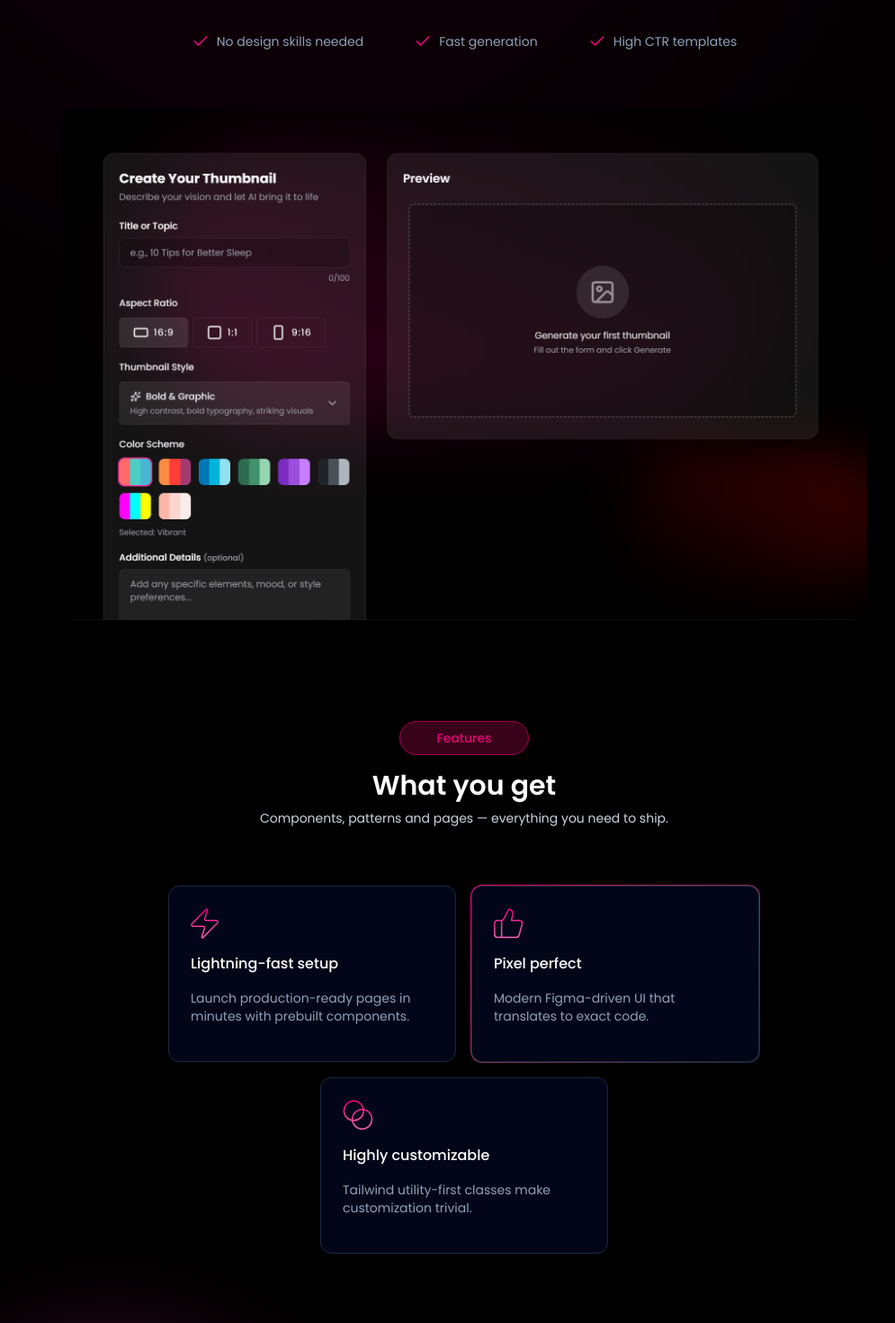
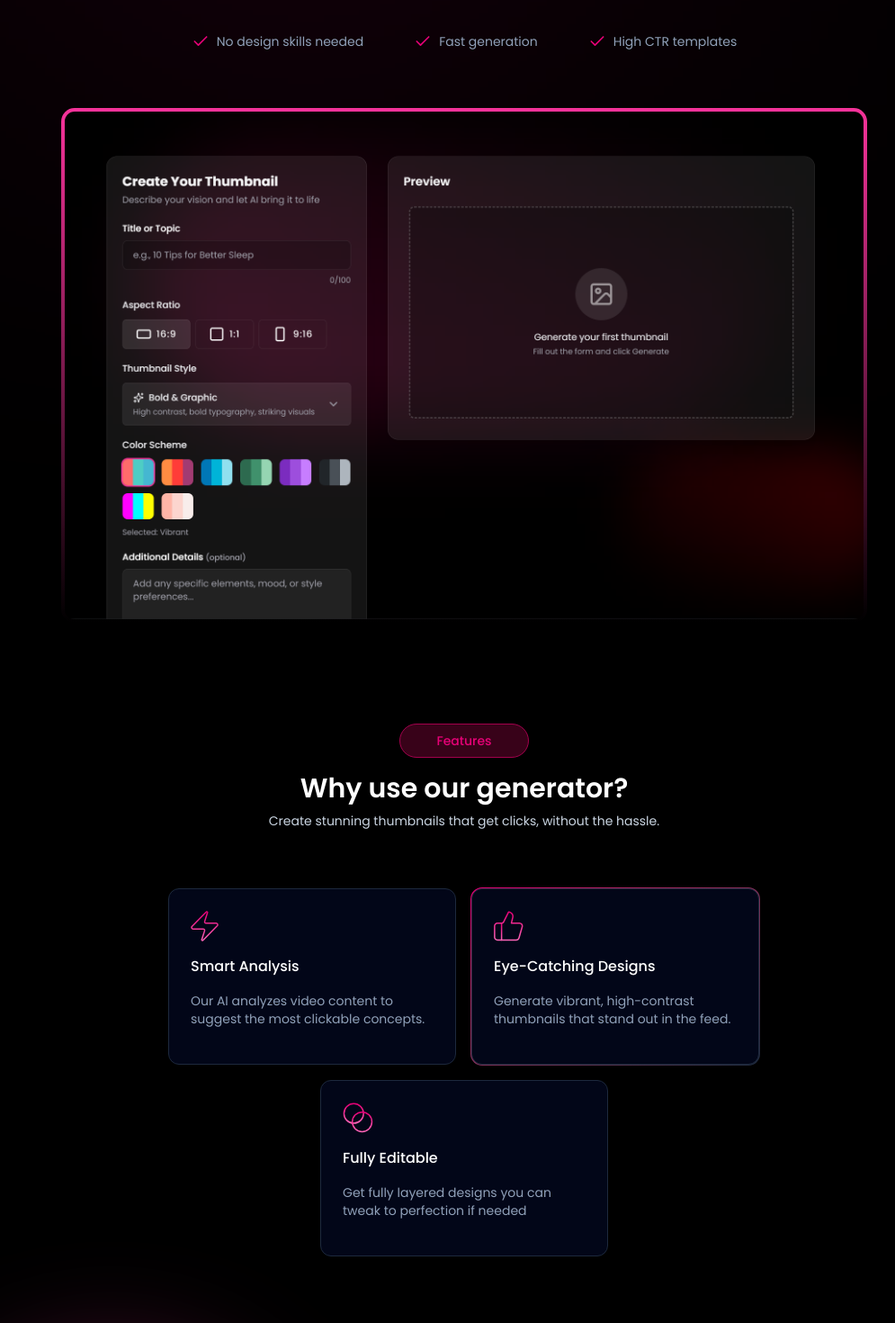
Before and after one commit to Rajibbepary/AI_Thumbnail_Generator, a React (Vite) app in the folder client/: page / in a window 1280 px wide. Shown: the part 620-2090 px from the top of the page at 90% size, without its empty margins (124-1119 px from the left). Built offline with nearby package versions, Linux system fonts and the light colour scheme.

Commit message:
features section update

```diff
--- a/client/src/components/Navbar.tsx
+++ b/client/src/components/Navbar.tsx
@@ -1,13 +1,12 @@
 import { MenuIcon, XIcon } from "lucide-react";
 import { useState } from "react";
 import { motion } from "motion/react";
-import { navlinks } from "../data/navlinks";
-import type { INavLink } from "../types";
-import { Link, NavLink, useNavigate } from "react-router-dom";
+import { Link, useNavigate } from "react-router-dom";
 
 export default function Navbar() {
     const [isOpen, setIsOpen] = useState(false);
     const navigate = useNavigate()
+
     return (
         <>
             <motion.nav className="fixed top-0 z-50 flex items-center justify-between w-full py-4 px-6 md:px-16 lg:px-24 xl:px-32 backdrop-blur"
--- a/client/src/components/TiltImage.tsx
+++ b/client/src/components/TiltImage.tsx
@@ -53,7 +53,7 @@
         >
             <motion.div className="relative transform-3d w-full max-w-4xl" style={{ rotateX, rotateY }} >
                 <motion.img src="/hero_img.png"
-                    className="w-full rounded-[15px] will-change-transform transform-[translateZ(0)]"
+                    className="borderb bg-linear-180 from-pink-500 to-transparent p-1 w-full rounded-[15px] will-change-transform transform-[translateZ(0)]"
                     alt="hero section showcase"
                 />
             </motion.div>
--- a/client/src/data/features.tsx
+++ b/client/src/data/features.tsx
@@ -2,18 +2,19 @@
 
 export const featuresData: IFeature[] = [
     {
-        icon: (<svg width="31" height="34" viewBox="0 0 31 34" fill="none" xmlns="http://www.w3.org/2000/svg"><path d="M2.616 20.2a1.62 1.62 0 0 1-1.458-.91 1.59 1.59 0 0 1 .202-1.698L17.304 1.276a.806.806 0 0 1 1.385.736l-3.092 9.63a1.59 1.59 0 0 0 .765 1.978c.231.12.488.182.749.18h11.273a1.62 1.62 0 0 1 1.458.91 1.59 1.59 0 0 1-.202 1.698L13.696 32.724a.807.807 0 0 1-1.385-.736l3.092-9.63a1.59 1.59 0 0 0-.765-1.978 1.6 1.6 0 0 0-.748-.18z" stroke="url(#a)" strokeWidth="1.5" strokeLinecap="round" strokeLinejoin="round" /><defs><linearGradient id="a" x1="15.5" y1="1" x2="15.5" y2="33" gradientUnits="userSpaceOnUse"><stop stopColor="#E60076" /><stop offset="1" stopColor="#FB64B6" /></linearGradient></defs></svg>),
-        title: "Lightning-fast setup",
-        description: "Launch production-ready pages in minutes with prebuilt components.",
+        icon: "/assets/zap-icon.svg",
+        title: "Smart Analysis",
+        description: "Our AI analyzes video content to suggest the most clickable concepts.",
+    },
+     {
+        icon: "/assets/thumb-icon.svg",
+        title: "Eye-Catching Designs",
+        description: "Generate vibrant, high-contrast thumbnails that stand out in the feed.",
     },
     {
-        icon: (<svg width="33" height="34" viewBox="0 0 33 34" fill="none" xmlns="http://www.w3.org/2000/svg"><path d="M8.617 13.777V32.43" stroke="url(#a)" strokeWidth="1.5" strokeLinecap="round" strokeLinejoin="round" /><path d="m21.066 7.377-1.554 6.404h9.062a3.107 3.107 0 0 1 2.984 3.979l-3.621 12.435a3.11 3.11 0 0 1-2.985 2.238H3.968A3.11 3.11 0 0 1 .86 29.325V16.89a3.11 3.11 0 0 1 3.11-3.11h4.29a3.11 3.11 0 0 0 2.782-1.725l5.362-10.71a4.866 4.866 0 0 1 4.663 6.032" stroke="url(#b)" strokeWidth="1.5" strokeLinecap="round" strokeLinejoin="round" /><defs><linearGradient id="a" x1="9.117" y1="13.777" x2="9.117" y2="32.43" gradientUnits="userSpaceOnUse"><stop stopColor="#E60076" /><stop offset="1" stopColor="#FB64B6" /></linearGradient><linearGradient id="b" x1="16.271" y1="1.346" x2="16.271" y2="32.433" gradientUnits="userSpaceOnUse"><stop stopColor="#E60076" /><stop offset="1" stopColor="#FB64B6" /></linearGradient></defs></svg>),
-        title: "Pixel perfect",
-        description: "Modern Figma-driven UI that translates to exact code.",
+        icon: "/assets/shape-icon.svg",
+        title: "Fully Editable",
+        description: "Get fully layered designs you can tweak to perfection if needed",
     },
-    {
-        icon: (<svg width="34" height="34" viewBox="0 0 34 34" fill="none" xmlns="http://www.w3.org/2000/svg"><path d="M12.278 23.072c6 0 10.864-4.864 10.864-10.863 0-6-4.864-10.863-10.864-10.863S1.414 6.209 1.414 12.209s4.864 10.863 10.864 10.863" stroke="url(#a)" strokeWidth="1.5" strokeLinecap="round" strokeLinejoin="round" /><path d="M21.583 32.383c6 0 10.863-4.864 10.863-10.864s-4.864-10.863-10.863-10.863c-6 0-10.864 4.864-10.864 10.863 0 6 4.864 10.864 10.864 10.864" stroke="url(#b)" strokeWidth="1.5" strokeLinecap="round" strokeLinejoin="round" /><defs><linearGradient id="a" x1="12.278" y1="1.346" x2="12.278" y2="23.072" gradientUnits="userSpaceOnUse"><stop stopColor="#E60076" /><stop offset="1" stopColor="#FB64B6" /></linearGradient><linearGradient id="b" x1="21.582" y1="10.656" x2="21.582" y2="32.383" gradientUnits="userSpaceOnUse"><stop stopColor="#E60076" /><stop offset="1" stopColor="#FB64B6" /></linearGradient></defs></svg>),
-        title: "Highly customizable",
-        description: "Tailwind utility-first classes make customization trivial.",
-    }
+
 ];
--- a/client/src/sections/FeaturesSection.tsx
+++ b/client/src/sections/FeaturesSection.tsx
@@ -8,7 +8,7 @@
 export default function FeaturesSection() {
     return (
         <div id="features" className="px-4 md:px-16 lg:px-24 xl:px-32">
-            <SectionTitle text1="Features" text2="What you get" text3="Components, patterns and pages — everything you need to ship." />
+            <SectionTitle text1="Features" text2="Why use our generator?" text3="Create stunning thumbnails that get clicks, without the hassle." />
             <div className="flex flex-wrap items-center justify-center gap-6 md:gap-4 mt-16 px-6">
                 {featuresData.map((feature: IFeature, index: number) => (
                     <motion.div key={index} className={`${index === 1 ? 'p-px rounded-[13px] bg-linear-to-br from-pink-600 to-slate-800' : ''}`}
@@ -18,7 +18,7 @@
                         transition={{ delay: index * 0.15, type: "spring", stiffness: 320, damping: 70, mass: 1 }}
                     >
                         <div className="p-6 rounded-xl space-y-4 border border-slate-800 bg-slate-950 max-w-80 w-full">
-                            {feature.icon}
+                            <img src={feature.icon} alt="" />
                             <h3 className="text-base font-medium text-white">
                                 {feature.title}
                             </h3>
--- a/client/src/sections/HeroSection.tsx
+++ b/client/src/sections/HeroSection.tsx
@@ -36,7 +36,7 @@
                 transition={{ type: "spring", stiffness: 240, damping: 70, mass: 1 }}
             >
                 AI Thumbnail Generator for your
-                <span className="move-gradient px-3 rounded-xl text-nowrap">Videos.</span>
+                <span className="move-gradient px-3 rounded-xl text-nowrap ml-3">Videos.</span>
             </motion.h1>
             <motion.p className="text-base text-center text-slate-200 max-w-lg mt-6"
                 initial={{ y: 50, opacity: 0 }}
```
